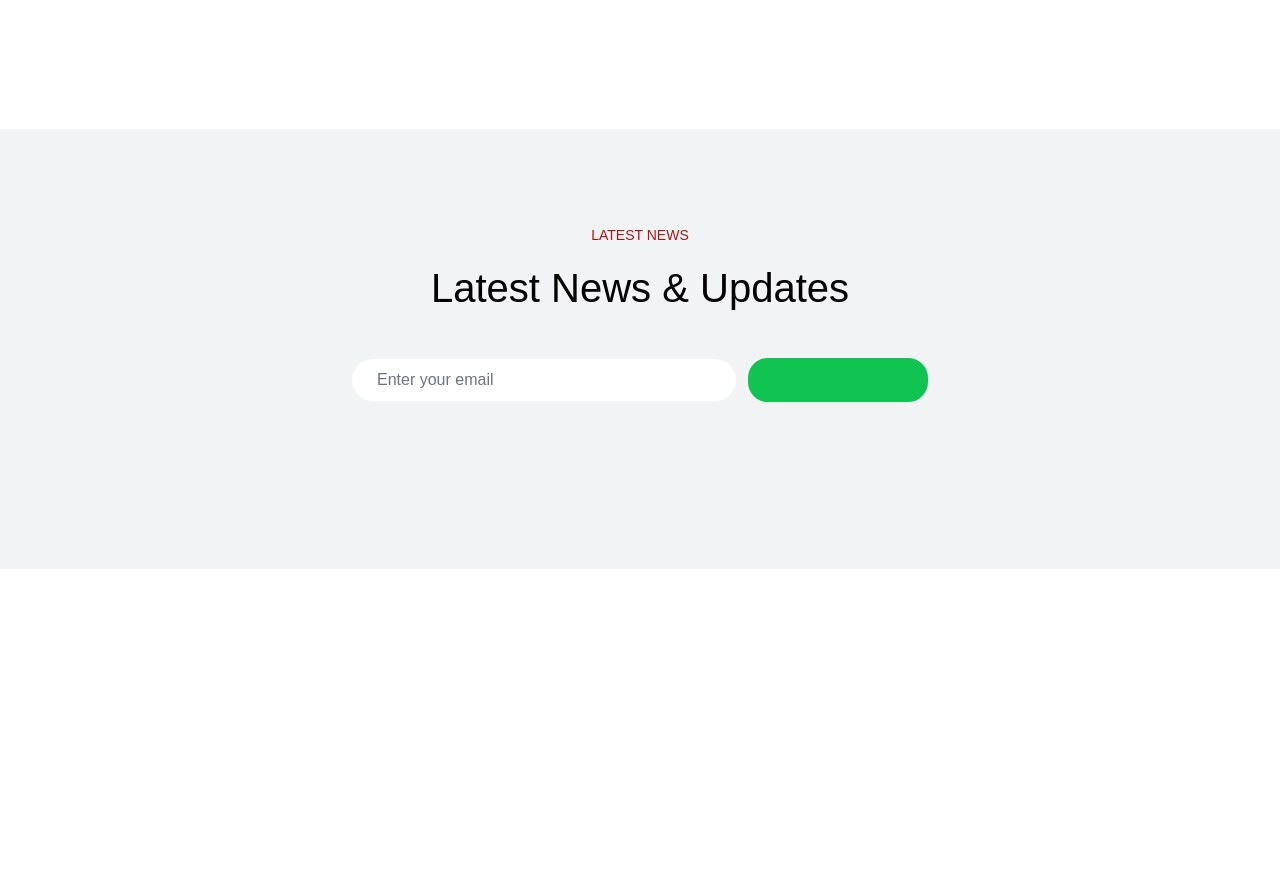
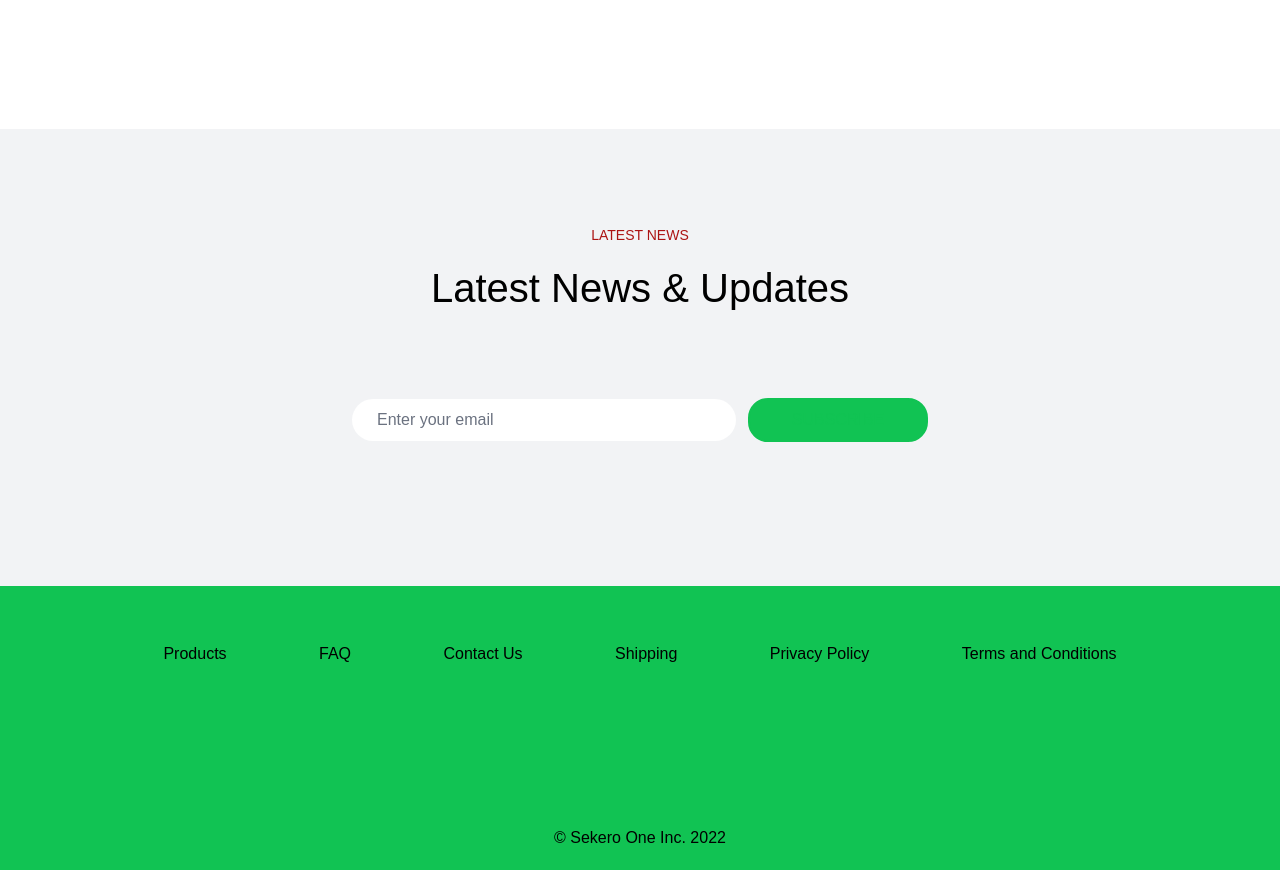
Before and after one commit to cn8817/sekero-fe, a React (Create React App) app: page / in a window 1280 px wide. Shown: the part 3100-3970 px from the top of the page. Before the commit the page ends 3709 px from the top, so only its background shows below. Built offline with nearby package versions, Linux system fonts and the light colour scheme.

Commit message:
created and styled the footer structure

```diff
--- a/src/App.js
+++ b/src/App.js
@@ -2,16 +2,18 @@ import React from 'react'
 import Navbar from './components/Navbar'
 import { Route, Switch } from 'react-router-dom'
 import Homepage from './pages/Homepage'
+import Footer from './components/Footer';
 
 function App() {
   return (
-    <div className="App">
+    <div className="App m-0">
       <Navbar/>
       {/* <Button>button</Button>
       <Button variant='secondary'>secondary</Button> */}
       <Switch>
         <Route exact path='/' component={Homepage}/>
       </Switch>
+      <Footer/>
     </div>
   );
 }
--- a/src/components/Footer.js
+++ b/src/components/Footer.js
@@ -1,7 +1,15 @@
 export default function Footer(){
     return(
-        <div>
-
+        <div className="bg-brand pt-14 flex flex-col items-center">
+            <ul className="flex flex-row justify-evenly container pb-40">
+                <li>Products</li>
+                <li>FAQ</li>
+                <li>Contact Us</li>
+                <li>Shipping</li>
+                <li>Privacy Policy</li>
+                <li>Terms and Conditions</li>
+            </ul>
+            <p className="pb-5">© Sekero One Inc. 2022</p>
         </div>
     )
 }
--- a/src/components/Navbar.js
+++ b/src/components/Navbar.js
@@ -12,8 +12,8 @@ export default function Navbar(){
                     <li className='px-5'><Link to='/story'>our story</Link></li>
                     <li className='px-5'><Link to='/shop'>shop</Link></li>
                     <li className='px-5'><Link to='/recipes'>recipes</Link></li>
-                    <li className='px-5 hover:text-highlight'><Link to='/cart' className='flex'>
-                        <ShoppingCartIcon className="h-5 w-5 text-textlight"/>cart</Link>
+                    <li className='px-5 hover:text-highlight'>
+                        <Link to='/cart' className='flex'><ShoppingCartIcon className="h-5 w-5 text-textlight"/>cart</Link>
                     </li>
                 </ul>
         </div>
--- a/src/components/News.js
+++ b/src/components/News.js
@@ -2,10 +2,10 @@ import Button from "./Button"
 
 export default function News(){
     return(
-        <div className='flex flex-col items-center bg-base2 mb-10 h-[55vh]'>
+        <div className='flex flex-col items-center bg-base2'>
             <p className='text-highlight pt-24 pb-3 uppercase small'>latest news</p>
-            <h2 className='pb-10'>Latest News & Updates</h2>
-            <div>
+            <h2 className='pb-20'>Latest News & Updates</h2>
+            <div className="pb-36">
                 <input type='text' placeholder='Enter your email' className="rounded-full border-transparent focus:border-text focus:ring-0 w-96 pl-6"/>
                 <Button variant="secondary" className='ml-3'>subscribe</Button>
             </div>
```
